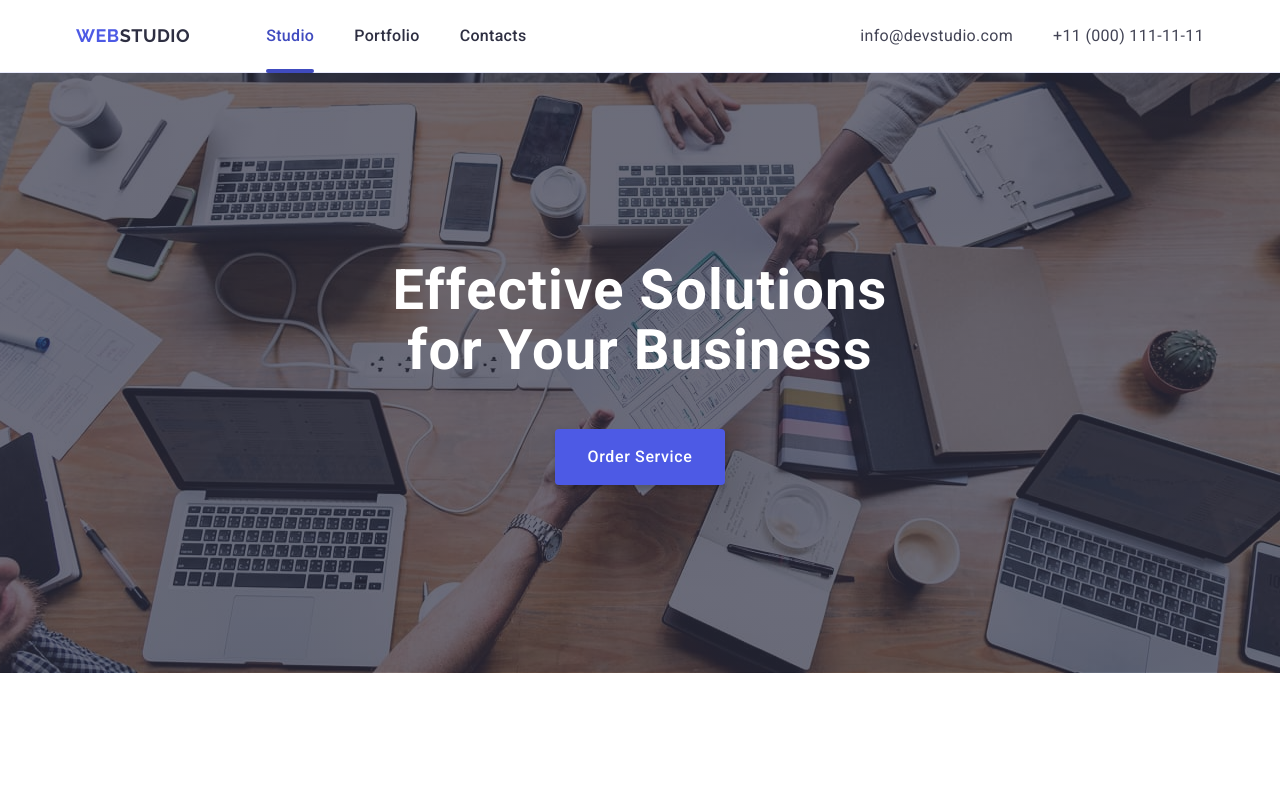
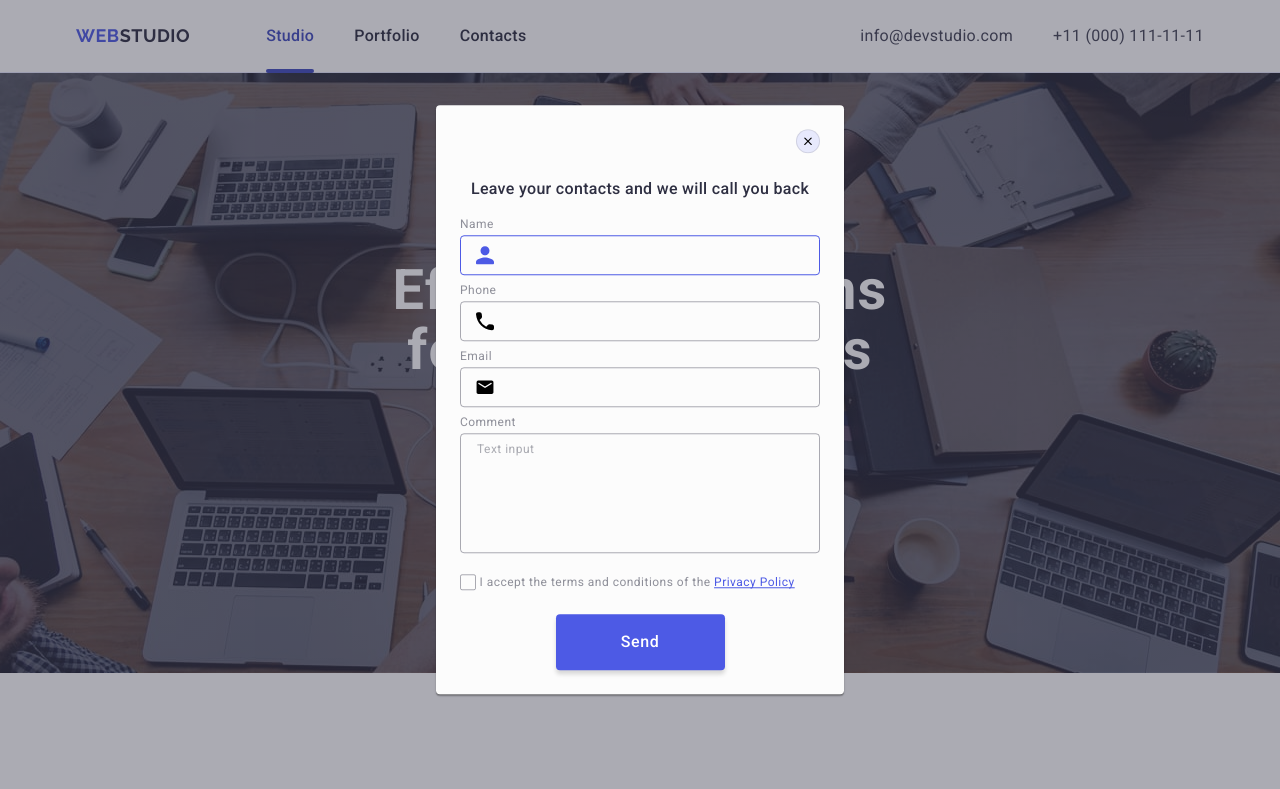
Before and after one commit to Kuchinskiy/goit-hw-05, a plain HTML site: page index.html in a window 1280 px wide. Shown: the top 789 px of the page. Drawn offline with nearby package versions, Linux system fonts and the light colour scheme.

Commit message:
add checkbox styles

```diff
--- a/css/styles.css
+++ b/css/styles.css
@@ -3,6 +3,7 @@
 
 :root {
 	--icon-social-text-color: #f4f4fd;
+	--color-label-checkbox: #8e8f99;
 }
 
 body {
@@ -548,10 +549,11 @@ section-title <<-- for #3, #4 sections*/
 	z-index: 999;
 	background-color: rgb(46, 47, 66, 0.4);
 
-	opacity: 0;
-	pointer-events: none;
+	opacity: 1;
+	/* pointer-events: none; */
 
-	transition: opacity 250ms cubic-bezier(0.4, 0, 0.2, 1);
+	transition: opacity 250ms cubic-bezier(0.4, 0, 0.2, 1),
+	visibility 250ms cubic-bezier(0.4, 0, 0.2, 1);
 }
 
 /* Add / Delete --> class "is-open" on backdrop */
@@ -561,15 +563,22 @@ section-title <<-- for #3, #4 sections*/
 }
 
 .modal {
-	display: flex;
-	min-width: 408px;
-	flex-direction: column;
+	/* display: flex; */
+	width: 408px;
+	min-height: 584px;
+	/* flex-direction: column; */
 
-	padding: 24px;
+	position: absolute;
+	top: 50%;
+	left: 50%;
+	transform: translate(-50%, -50%);
+
+	padding: 72px 24px 24px 24px;
 
 	overflow-y: auto;
 	border-radius: 4px;
 	background-color: #fcfcfc;
+	transition: transform 250ms cubic-bezier(0.4, 0, 0.2, 1);
 	box-shadow: 0 1px 1px 0 rgba(0, 0, 0, 0.14),
 	0 1px 3px 0 rgba(0, 0, 0, 0.12),
 	0 2px 1px 0 rgba(0, 0, 0, 0.2);
@@ -577,29 +586,36 @@ section-title <<-- for #3, #4 sections*/
 
 .modal-btn-close {
 	display: flex;
-	flex-shrink: 0;
 	align-items: center;
 	justify-content: center;
+
+	position: absolute;
+	top: 24px;
+	right: 24px;
 
 	width: 24px;
 	height: 24px;
 	cursor: pointer;
 
 	padding: 0;
-	margin-left: auto;
-	margin-bottom: 24px;
 
 	border-radius: 50%;
 	background-color: #e7e9fc;
 	border: 1px solid rgba(0, 0, 0, 0.1);
 
-	transition: fill 250ms cubic-bezier(0.4, 0, 0.2, 1),
-	background-color 250ms cubic-bezier(0.4, 0, 0.2, 1);
+	transition: background-color 250ms cubic-bezier(0.4, 0, 0.2, 1),
+	border 250ms cubic-bezier(0.4, 0, 0.2, 1);
 }
 
 .modal-btn-close:is(:focus, :hover) {
 	fill: #ffffff;
+	border: none;
+	outline: none;
 	background-color: #404bbf;
+}
+
+.modal-icon-close {
+	transition: fill 250ms cubic-bezier(0.4, 0, 0.2, 1);
 }
 
 .modal-title {
@@ -618,8 +634,14 @@ section-title <<-- for #3, #4 sections*/
 	flex-direction: column;
 }
 
+.input-wrapper {
+	position: relative;
+	margin-bottom: 8px;
+}
+
 .form-label,
 .form-textarea::placeholder {
+	display: block;
 	font-size: 12px;
 	color: #8e8f99;
 	line-height: 1.17;
@@ -628,58 +650,66 @@ section-title <<-- for #3, #4 sections*/
 	margin-bottom: 4px;
 }
 
-.input-wrapper {
+.input-box {
 	position: relative;
-	margin-bottom: 8px;
 }
 
 .form-input-modal {
 	width: 100%;
 	height: 40px;
 
-	padding: 8px 36px;
+	padding-left: 38px;
 	cursor: pointer;
-	outline: none;
+	outline: transparent;
 
 	border-radius: 4px;
+	background-color: transparent;
 	border: 1px solid rgba(46, 47, 66, 0.4);
 	transition: border-color 250ms cubic-bezier(0.4, 0, 0.2, 1);
 }
 
-.form-input-modal:is(:focus, :hover) + .form-icon {
+.form-icon {
+	position: absolute;
+	top: 50%;
+	left: 16px;
+	transform: translateY(-50%);
+	transition: fill 250ms cubic-bezier(0.4, 0, 0.2, 1);
+}
+
+/* .form-input-modal:is(:focus, :hover) + .form-icon {
+	fill: #4d5ae5;
+} */
+
+.input-wrapper:focus-within .form-icon {
 	fill: #4d5ae5;
 }
 
-/* .input-wrapper:focus-within .form-icon {
-	fill: #4d5ae5;
+/* .form-input-modal:is(:focus, :hover) {
+	border-color:#4d5ae5;
 } */
 
-.form-input-modal:is(:focus, :hover) {
+.form-input-modal:focus-within {
 	border-color:#4d5ae5;
 }
 
-/* .form-input-modal:focus-within {
-	border-color:#4d5ae5;
-} */
-
-.form-icon {
-	position: absolute;
-	top: 54%;
-	left: 17px;
-	transform: translateY(-54%);
-	transition: fill 250ms cubic-bezier(0.4, 0, 0.2, 1);
-}
-
 .textarea-wrapper {
-	display: flex;
-	flex-direction: column;
+	/* display: flex;
+	flex-direction: column; */
 	margin-bottom: 16px;
 }
 
 .form-textarea {
+	color: rgba(46, 47, 66, 0.4);
+	width: 100%;
+	height: 120px;
+
+	padding: 8px 16px;
+
 	resize: none;
 	cursor: pointer;
-	outline: none;
+	outline: transparent;
+	background-color: transparent;
+
 	border-radius: 4px;
 	border: 1px solid rgba(46, 47, 66, 0.4);
 	transition: border-color 250ms cubic-bezier(0.4, 0, 0.2, 1);
@@ -691,8 +721,6 @@ section-title <<-- for #3, #4 sections*/
 
 .form-textarea::placeholder {
 	margin-bottom: 0;
-	padding-top: 8px;
-	padding-left: 16px;
 	color: rgba(46, 47, 66, 0.4);
 }
 
@@ -700,6 +728,11 @@ section-title <<-- for #3, #4 sections*/
 	display: flex;
 	align-items: center;
 	margin-bottom: 24px;
+}
+
+.form-field .form-label {
+	color: var(--color-label-checkbox);
+	margin-bottom: 0;
 }
 
 /* .form-checkbox {
@@ -720,19 +753,17 @@ section-title <<-- for #3, #4 sections*/
 	justify-content: center;
 
 	fill: transparent;
-	margin-right: 8px;
+	/* margin-right: 8px; */
+
+	transition: background-color 250ms cubic-bezier(0.4, 0, 0.2, 1),
+	border 250ms cubic-bezier(0.4, 0, 0.2, 1),
+	fill 250ms cubic-bezier(0.4, 0, 0.2, 1);
 }
 
 .form-checkbox:checked + .form-label > .custom-checkbox {
 	fill: #ffffff;
 	border: none;
 	background-color: #404bbf;
-}
-
-.form-field .form-label {
-	/* display: inline-flex; */
-	/* align-items: center; */
-	margin-bottom: 0;
 }
 
 .form-link {
--- a/index.html
+++ b/index.html
@@ -353,44 +353,50 @@
 	<div class="modal-overlay" data-modal>
 		<div class="modal">
 			<button class="modal-btn-close" type="button" data-modal-close>
-				<svg class="icon-close" width="8" height="8" aria-hidden="true">
+				<svg class="modal-icon-close" width="8" height="8" aria-hidden="true">
 					<use href="./images/icons.svg#icon-close-modal"></use>
 				</svg>
 			</button>
-			<h3 class="modal-title">Leave your contacts and we will call you back</h3>
+			<p class="modal-title">Leave your contacts and we will call you back</p>
 				<form class="form-modal">
-					<label class="form-label" for="input-name" aria-label="Enter your name">Name</label>
 					<div class="input-wrapper">
-						<input class="form-input-modal" name="input-name" id="input-name" type="text" autofocus />
+						<label class="form-label" for="user-name" aria-label="Enter your name">Name</label>
+						<div class="input-box">
+							<input class="form-input-modal" name="user-name" id="user-name" type="text" autofocus />
 							<svg class="form-icon" width="18" height="24">
 								<use href="./images/icons.svg#icon-person-modal"></use>
 							</svg>
 						</div>
+					</div>
 
-					<label class="form-label" for="input-phone" aria-label="Enter your phone">Phone</label>
 					<div class="input-wrapper">
-						<input class="form-input-modal" name="input-phone" id="input-phone" type="tel" />
+						<label class="form-label" for="user-phone" aria-label="Enter your phone">Phone</label>
+						<div class="input-box">
+							<input class="form-input-modal" name="user-phone" id="user-phone" type="tel" />
 							<svg class="form-icon" width="18" height="24">
 								<use href="./images/icons.svg#icon-phone-modal"></use>
 							</svg>
 						</div>
+					</div>
 
-					<label class="form-label" for="input-email" aria-label="Enter your email">Email</label>
 					<div class="input-wrapper">
-						<input class="form-input-modal" name="input-email" id="input-email" type="email" />
+						<label class="form-label" for="user-email" aria-label="Enter your email">Email</label>
+						<div class="input-box">
+							<input class="form-input-modal" name="user-email" id="user-email" type="email" />
 							<svg class="form-icon" width="18" height="24">
 								<use href="./images/icons.svg#icon-email-modal"></use>
 							</svg>
 						</div>
+					</div>
 
 					<div class="textarea-wrapper">
-						<label class="form-label" for="textarea">Comment</label>
-						<textarea class="form-textarea" rows="5" name="description" id="textarea" placeholder="Text input"></textarea>
+						<label class="form-label" for="user-comment">Comment</label>
+						<textarea class="form-textarea" rows="5" name="user-comment" id="user-comment" placeholder="Text input"></textarea>
 					</div>
 
 					<div class="form-field">
-						<input class="form-checkbox visually-hidden" name="pact" value="true" id="accept" type="checkbox">
-						<label class="form-label" for="accept">
+						<input class="form-checkbox visually-hidden" name="user-privacy" value="true" id="user-privacy" type="checkbox">
+						<label class="form-label" for="user-privacy">
 							<span class="custom-checkbox">
 								<svg class="custom-checkbox-icon" width="10" height="8">
 									<use href="./images/icons.svg#icon-check"></use>
```
Lines whose indentation alone changed are shown as unchanged.
